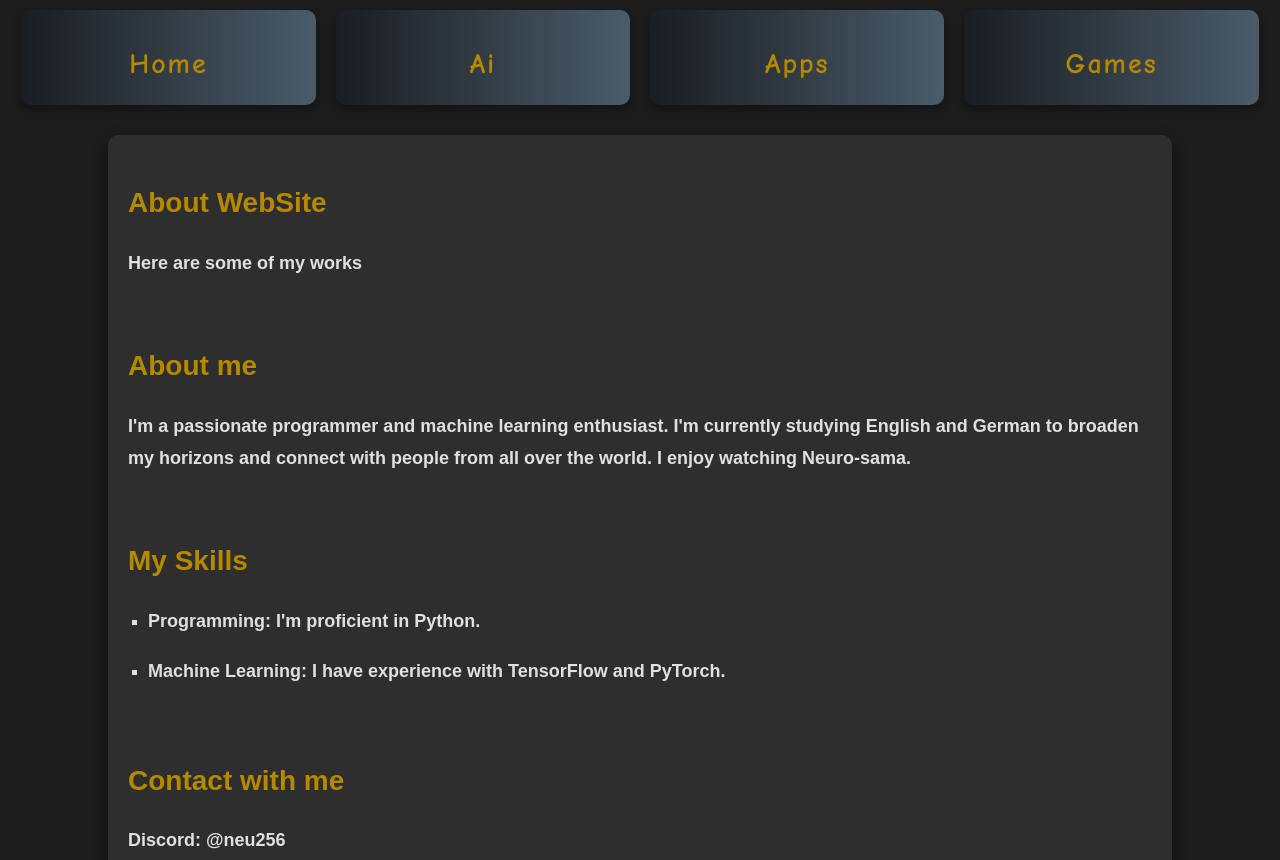
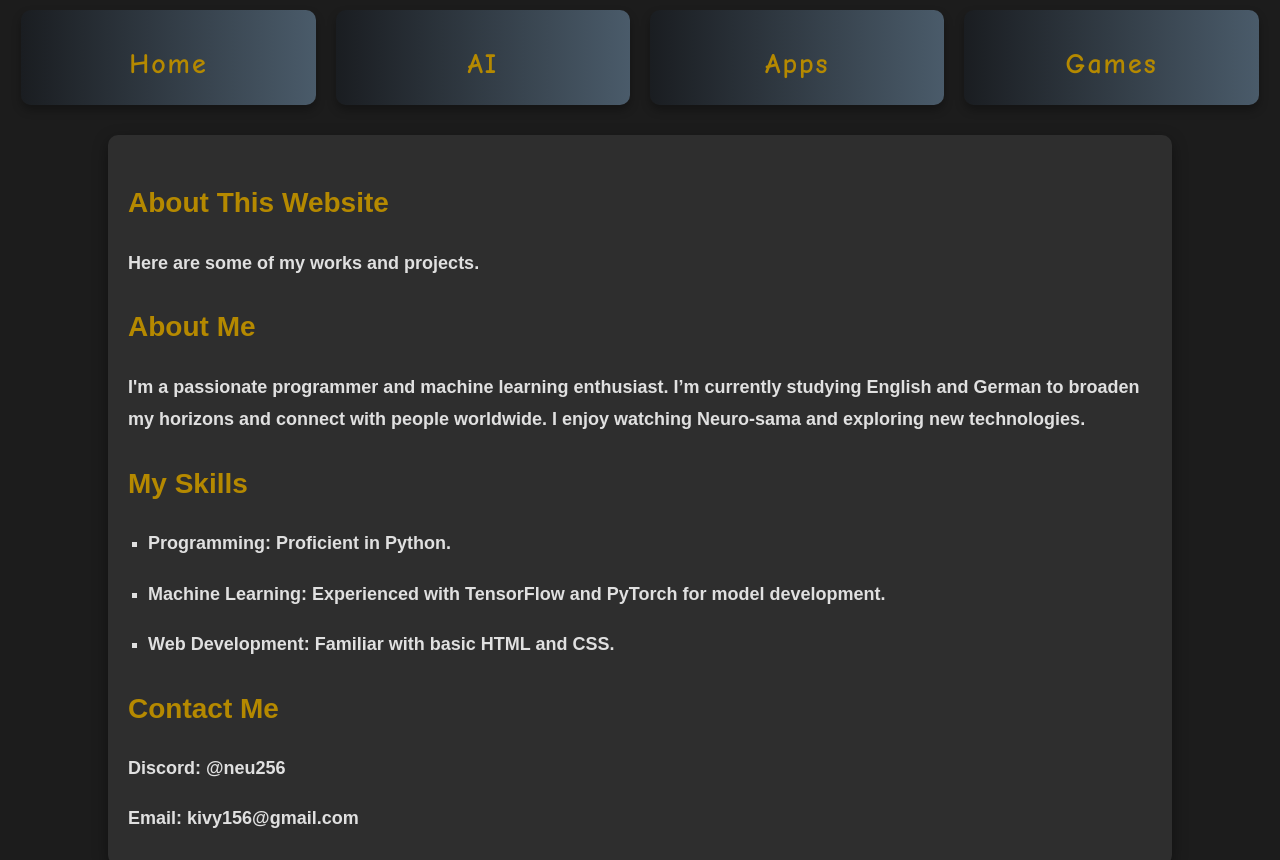
Before and after one commit to GitNeu256/GitNeu256.github.io, a plain HTML site: page index.html in a window 1280 px wide. Shown: the top 860 px of the page. Drawn offline with Linux system fonts and the light colour scheme.

Commit message:
Add files via upload

```diff
--- a/index.html
+++ b/index.html
@@ -1,3 +1,5 @@
+<!-- UMP 45 my wife -->
+
 <!DOCTYPE html>
 <html>
     <head>
@@ -11,38 +13,40 @@
     <body>
         <div class="main_menu">
             <button class="buttons"><h2>Home</h2></button>
-            <a href="ai.html"><button class="buttons"><h2>Ai</h2></button></a>
+            <a href="ai.html"><button class="buttons"><h2>AI</h2></button></a>
             <a href="apps.html"><button class="buttons"><h2>Apps</h2></button></a>
             <a href="games.html"><button class="buttons"><h2>Games</h2></button></a>
         </div>
+
         <div id="content">
             <div>
-                <h2>About WebSite</h2>
-            <h3>Here are some of my works</h3>
+                <h2>About This Website</h2>
+                <h3>Here are some of my works and projects.</h3>
             </div>
-        </br>
+
             <div>
-                <h2>About me</h2>
-                <h3>I'm a passionate programmer and machine learning enthusiast. I'm currently studying English and German to broaden my horizons and connect with people from all over the world. I enjoy watching Neuro-sama.</h3>
+                <h2>About Me</h2>
+                <h3>I'm a passionate programmer and machine learning enthusiast. I’m currently studying English and German to broaden my horizons and connect with people worldwide. I enjoy watching Neuro-sama and exploring new technologies.</h3>
             </div>
-		</br>
+
             <div>
                 <h2>My Skills</h2>
                 <ul>
-					<li><h3>Programming: I'm proficient in Python.</h3></li>
-					<li><h3>Machine Learning: I have experience with TensorFlow and PyTorch.</h3></li>
+                    <li><h3>Programming: Proficient in Python.</h3></li>
+                    <li><h3>Machine Learning: Experienced with TensorFlow and PyTorch for model development.</h3></li>
+                    <li><h3>Web Development: Familiar with basic HTML and CSS.</h3></li>
                 </ul>
             </div>
-        </br>
+
             <div>
-                <h2>Contact with me</h2>
+                <h2>Contact Me</h2>
                 <h3>Discord: @neu256</h3>
                 <h3>Email: kivy156@gmail.com</h3>
             </div>
         </div>
 
         <div id="footer">
-            <a href="https://github.com/GitNeu256" target="_blank">
+            <a href="https://github.com/GitNeu256" target="_blank" title="Visit my GitHub">
                 <svg role="img" viewBox="0 0 24 24" width="40" height="40" xmlns="http://www.w3.org/2000/svg">
                     <title>GitHub</title>
                     <path fill="#ffffff" d="M12 .297c-6.63 0-12 5.373-12 12 0 5.303 3.438 9.8 8.205 11.387.6.113.82-.258.82-.577 0-.285-.01-1.04-.015-2.04-3.338.726-4.042-1.61-4.042-1.61-.546-1.387-1.333-1.757-1.333-1.757-1.09-.744.084-.729.084-.729 1.205.084 1.838 1.236 1.838 1.236 1.07 1.835 2.81 1.305 3.495.998.108-.776.418-1.305.76-1.605-2.665-.305-5.466-1.332-5.466-5.93 0-1.31.47-2.38 1.236-3.22-.125-.303-.536-1.523.117-3.176 0 0 1.01-.322 3.3 1.23.957-.266 1.98-.399 3-.405 1.02.006 2.043.139 3 .405 2.29-1.552 3.3-1.23 3.3-1.23.653 1.653.242 2.873.118 3.176.767.84 1.236 1.91 1.236 3.22 0 4.61-2.805 5.623-5.475 5.92.43.37.823 1.102.823 2.222 0 1.606-.014 2.898-.014 3.293 0 .32.218.694.825.576C20.565 22.092 24 17.592 24 12.297c0-6.627-5.373-12-12-12"/>
```
Lines whose indentation alone changed are shown as unchanged.
